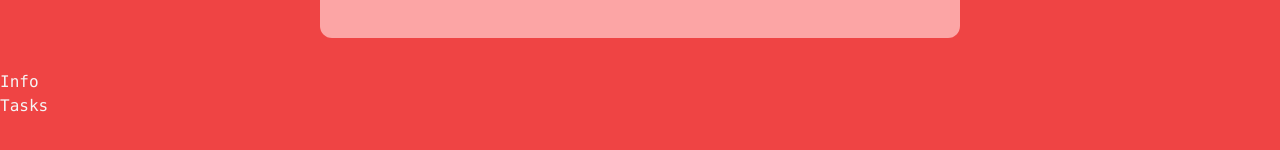
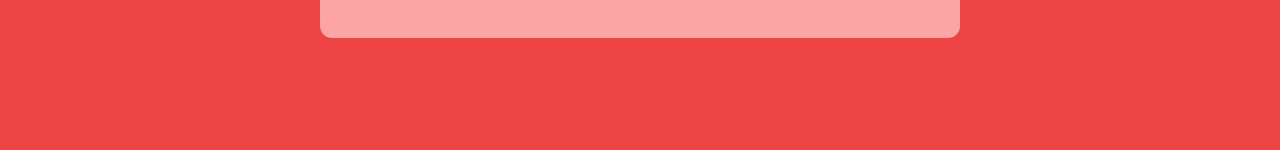
Before and after one commit to Daniel107x-hub/pomodoro_app, a React (Create React App) app: page / in a window 1280 px wide. Shown: the part 338-488 px from the top of the page. Built offline with nearby package versions, Linux system fonts and the light colour scheme.

Commit message:
Removed unused sections

```diff
--- a/src/App.js
+++ b/src/App.js
@@ -29,8 +29,8 @@ function App() {
     <section className="timer container mx-auto flex justify-center">
       <Timing/>
     </section>
-    <section className="info">Info</section>
-    <section className="tasks">Tasks</section>
+    {/* <section className="info">Info</section>
+    <section className="tasks">Tasks</section> */}
   </div>
   return content;
 }
```
